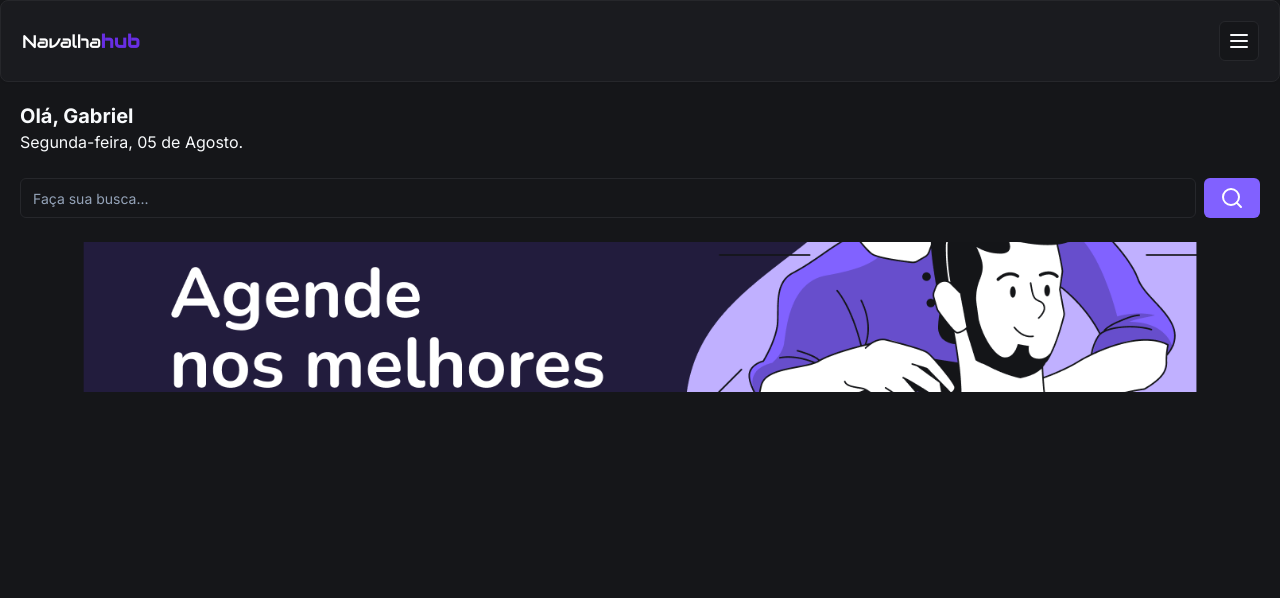
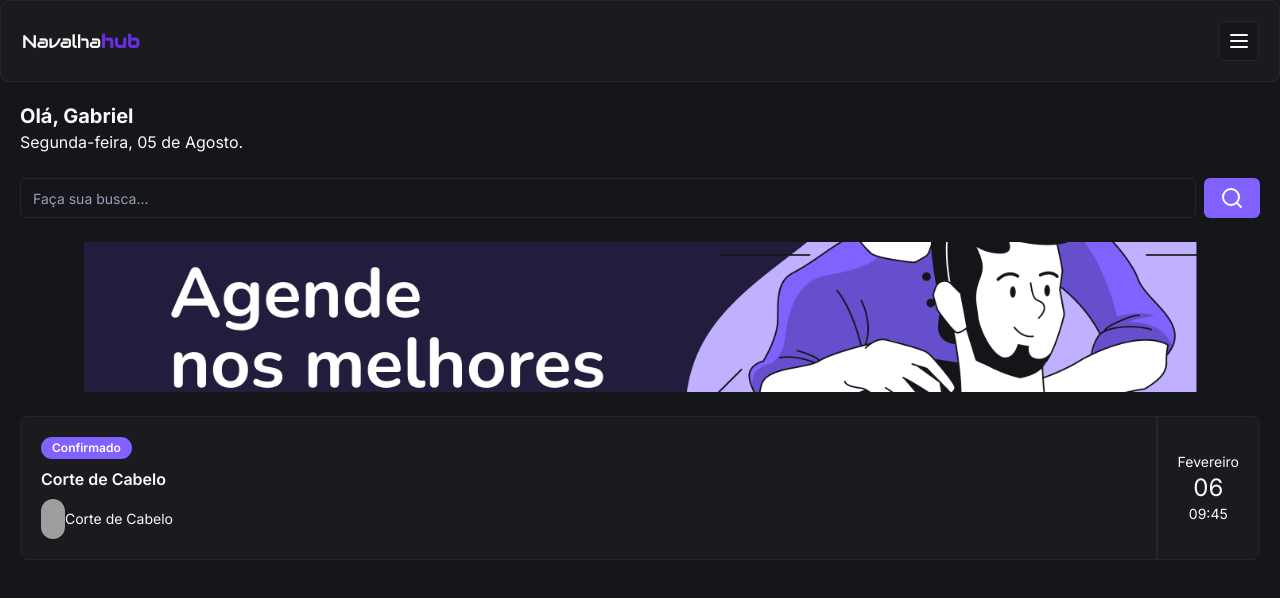
Before and after one commit to Gsoaresnori/navalhahub, a Next.js app: page / in a window 1280 px wide. Shown: the top 598 px of the page. Built offline with nearby package versions, Linux system fonts and the light colour scheme; grey boxes are pictures that could not be loaded.

Commit message:
feat: add booking item

```diff
--- /dev/null
+++ b/app/_components/ui/avatar.tsx
@@ -0,0 +1,50 @@
+"use client"
+
+import * as React from "react"
+import * as AvatarPrimitive from "@radix-ui/react-avatar"
+
+import { cn } from "@/app/_lib/utils"
+
+const Avatar = React.forwardRef<
+  React.ElementRef<typeof AvatarPrimitive.Root>,
+  React.ComponentPropsWithoutRef<typeof AvatarPrimitive.Root>
+>(({ className, ...props }, ref) => (
+  <AvatarPrimitive.Root
+    ref={ref}
+    className={cn(
+      "relative flex h-10 w-10 shrink-0 overflow-hidden rounded-full",
+      className,
+    )}
+    {...props}
+  />
+))
+Avatar.displayName = AvatarPrimitive.Root.displayName
+
+const AvatarImage = React.forwardRef<
+  React.ElementRef<typeof AvatarPrimitive.Image>,
+  React.ComponentPropsWithoutRef<typeof AvatarPrimitive.Image>
+>(({ className, ...props }, ref) => (
+  <AvatarPrimitive.Image
+    ref={ref}
+    className={cn("aspect-square h-full w-full", className)}
+    {...props}
+  />
+))
+AvatarImage.displayName = AvatarPrimitive.Image.displayName
+
+const AvatarFallback = React.forwardRef<
+  React.ElementRef<typeof AvatarPrimitive.Fallback>,
+  React.ComponentPropsWithoutRef<typeof AvatarPrimitive.Fallback>
+>(({ className, ...props }, ref) => (
+  <AvatarPrimitive.Fallback
+    ref={ref}
+    className={cn(
+      "flex h-full w-full items-center justify-center rounded-full bg-muted",
+      className,
+    )}
+    {...props}
+  />
+))
+AvatarFallback.displayName = AvatarPrimitive.Fallback.displayName
+
+export { Avatar, AvatarImage, AvatarFallback }
--- /dev/null
+++ b/app/_components/ui/badge.tsx
@@ -0,0 +1,36 @@
+import * as React from "react"
+import { cva, type VariantProps } from "class-variance-authority"
+
+import { cn } from "@/app/_lib/utils"
+
+const badgeVariants = cva(
+  "inline-flex items-center rounded-full border px-2.5 py-0.5 text-xs font-semibold transition-colors focus:outline-none focus:ring-2 focus:ring-ring focus:ring-offset-2",
+  {
+    variants: {
+      variant: {
+        default:
+          "border-transparent bg-primary text-primary-foreground hover:bg-primary/80",
+        secondary:
+          "border-transparent bg-secondary text-secondary-foreground hover:bg-secondary/80",
+        destructive:
+          "border-transparent bg-destructive text-destructive-foreground hover:bg-destructive/80",
+        outline: "text-foreground",
+      },
+    },
+    defaultVariants: {
+      variant: "default",
+    },
+  },
+)
+
+export interface BadgeProps
+  extends React.HTMLAttributes<HTMLDivElement>,
+    VariantProps<typeof badgeVariants> {}
+
+function Badge({ className, variant, ...props }: BadgeProps) {
+  return (
+    <div className={cn(badgeVariants({ variant }), className)} {...props} />
+  )
+}
+
+export { Badge, badgeVariants }
--- a/app/page.tsx
+++ b/app/page.tsx
@@ -3,6 +3,9 @@
 import { Button } from "./_components/ui/button"
 import { Input } from "./_components/ui/input"
 import Image from "next/image"
+import { Card, CardContent } from "./_components/ui/card"
+import { Avatar, AvatarImage } from "./_components/ui/avatar"
+import { Badge } from "./_components/ui/badge"
 
 const Home = () => {
   return (
@@ -10,16 +13,19 @@
       {/* header */}
       <Header />
       <div className="p-5">
+        {/* Texto */}
         <h2 className="text-xl font-bold">Olá, Gabriel</h2>
         <p>Segunda-feira, 05 de Agosto.</p>
 
         <div className="mt-6 flex items-center gap-2">
+          {/* Busca */}
           <Input placeholder="Faça sua busca..." />
           <Button>
             <SearchIcon />
           </Button>
         </div>
         <div className="relative mt-6 h-[150px] w-full rounded-xl">
+          {/* Banner */}
           <Image
             src="/banner-01.png"
             fill
@@ -27,6 +33,29 @@
             alt="Agende nos melhores com NavalhaHub"
           />
         </div>
+        {/* Agendamento */}
+        <Card className="mt-6">
+          <CardContent className="flex justify-between p-0">
+            {/* Esquerda */}
+            <div className="flex flex-col gap-2 py-5 pl-5">
+              <Badge className="w-fit">Confirmado</Badge>
+              <h3 className="font-semibold">Corte de Cabelo</h3>
+              <div className="flex items-center">
+                <Avatar className="h6 w-6">
+                  <AvatarImage src="https://github.com/shadcn.png" />
+                </Avatar>
+                <p className="text-sm">Corte de Cabelo</p>
+              </div>
+            </div>
+
+            {/* Direita */}
+            <div className="flex flex-col items-center justify-center border-l-2 border-solid px-5">
+              <p className="text-sm">Fevereiro</p>
+              <p className="text-2xl">06</p>
+              <p className="text-sm">09:45</p>
+            </div>
+          </CardContent>
+        </Card>
       </div>
     </div>
   )
--- a/package.json
+++ b/package.json
@@ -14,6 +14,7 @@
   },
   "dependencies": {
     "@prisma/client": "^6.6.0",
+    "@radix-ui/react-avatar": "^1.1.7",
     "@radix-ui/react-slot": "^1.2.0",
     "class-variance-authority": "^0.7.1",
     "clsx": "^2.1.1",
```
Also changed, not shown: 1 other file (tests, documents, lock files or other folders).
